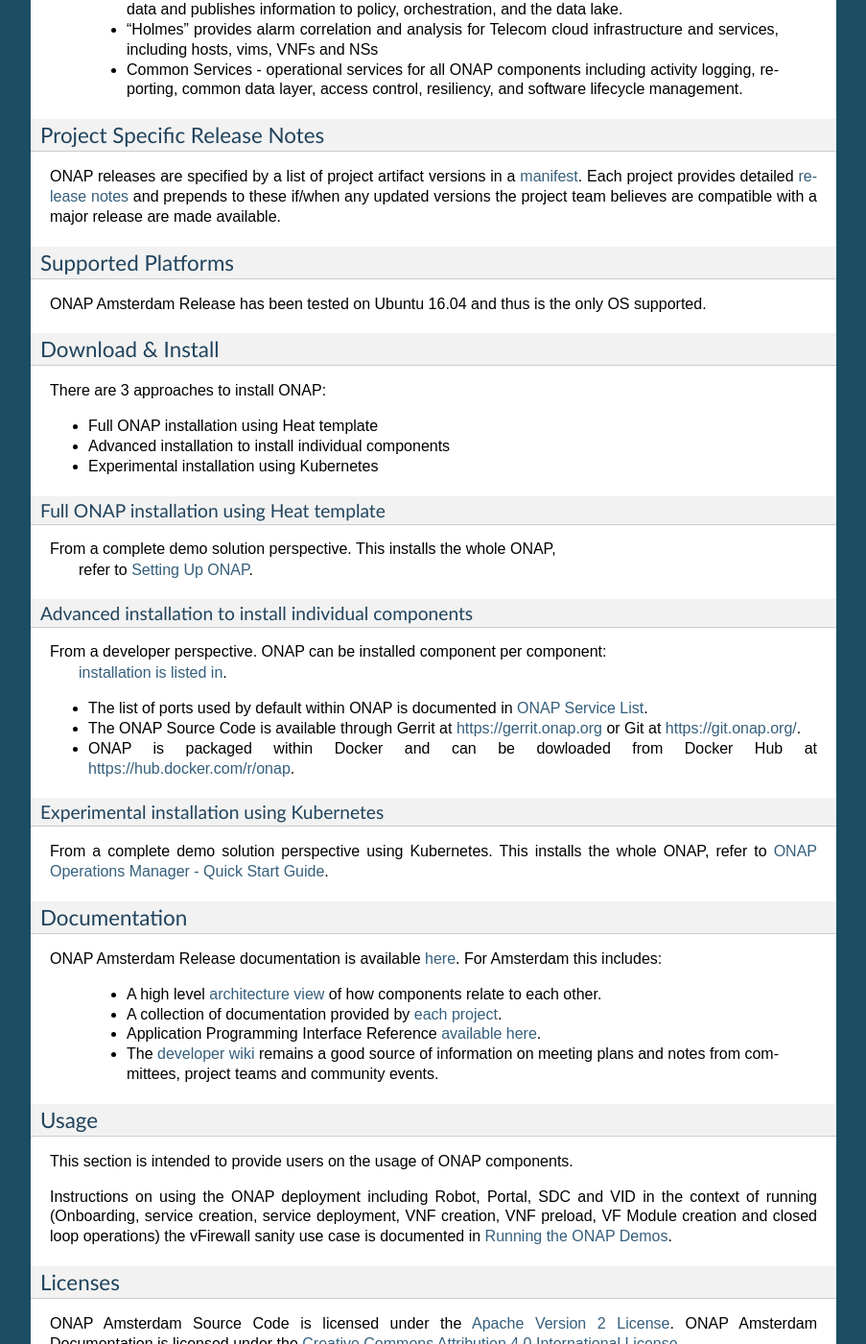
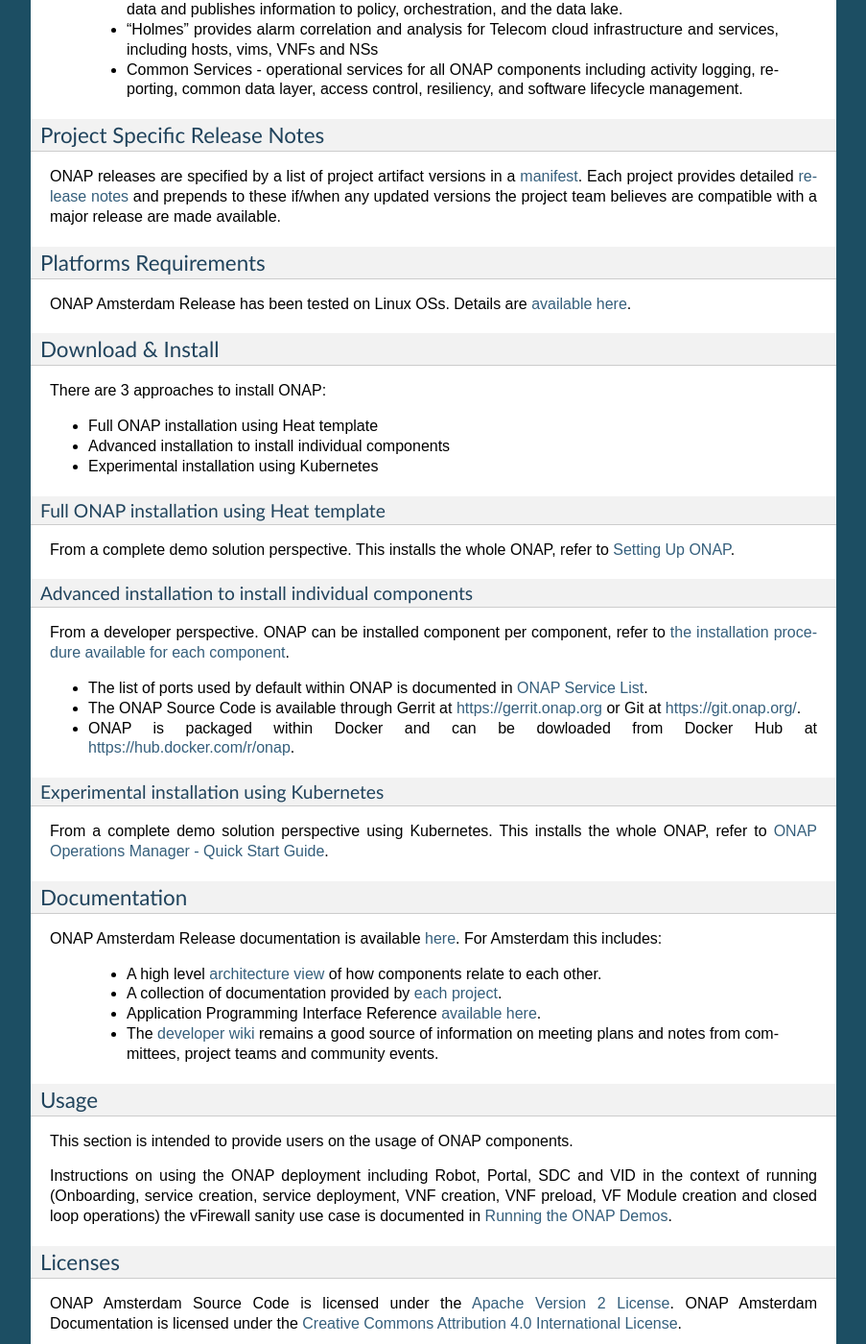
Before and after one commit to onap/doc, a Sphinx documentation site: the page built from docs/release/index.rst, in a window 1280 px wide and 1400 px high, scrolled down 1191 px. Shown: the whole window at 96% size, without its empty margins (198-1101 px from the left). Built offline with Sphinx 7.4.7, drawn with Linux system fonts in a browser that asks for light colours; formulas are drawn with MathJax 3; pages that are not in the unit, such as notebooks, are missing from menus; some of the changed text lies outside the part shown.

Commit message:
Update Master Release Notes
-Chnage procedure to report a bug for non expert
-Update platform requirement

Issue-Id: DOC-150

Change-Id: I2abd23af2e5f435cd3c34cb7867a93063c520f57
Signed-off-by: Gildas Lanilis <gildas.lanilis@huawei.com>

```diff
--- a/docs/release/index.rst
+++ b/docs/release/index.rst
@@ -95,10 +95,10 @@
 and prepends to these if/when any updated versions the project team believes
 are compatible with a major release are made available.
 
-Supported Platforms
-+++++++++++++++++++
-ONAP Amsterdam Release has been tested on Ubuntu 16.04 and thus is
-the only OS supported.
+Platforms Requirements
+++++++++++++++++++++++
+ONAP Amsterdam Release has been tested on Linux OSs. Details are `available here <http://onap.readthedocs.io/en/latest/guides/onap-developer/settingup/fullonap.html#requirements>`_.
+
 
 .. index:: Download
 
@@ -112,13 +112,11 @@
 
 Full ONAP installation using Heat template
 ~~~~~~~~~~~~~~~~~~~~~~~~~~~~~~~~~~~~~~~~~~
-From a complete demo solution perspective. This installs the whole ONAP,
- refer to :ref:`Setting Up ONAP <demo-installing-running-onap>`.
+From a complete demo solution perspective. This installs the whole ONAP, refer to :ref:`Setting Up ONAP <demo-installing-running-onap>`.
 
 Advanced installation to install individual components
 ~~~~~~~~~~~~~~~~~~~~~~~~~~~~~~~~~~~~~~~~~~~~~~~~~~~~~~
-From a developer perspective. ONAP can be installed component per component:
- :ref:`installation is listed in <doc_onap-developer_guide_projects>`.
+From a developer perspective. ONAP can be installed component per component, refer to :ref:`the installation procedure available for each component<doc_onap-developer_guide_projects>`.
 
 * The list of ports used by default within ONAP is documented in `ONAP Service List <https://wiki.onap.org/display/DW/ONAP+Services+List>`_.
 * The ONAP Source Code is available through Gerrit at https://gerrit.onap.org or Git at https://git.onap.org/.
@@ -175,12 +171,10 @@
 +++++++++++++++++++
 There are 2 ways to report a bug in ONAP.
 
- * In case you are familiar within ONAP, you can directly
-   report a bug by creating a Jira issue
-   at `ONAP Jira <https://jira.onap.org>`_.
+ * In case you are familiar within ONAP, you can directly report a bug by creating a Jira issue at `ONAP Jira <https://jira.onap.org>`_.
 
- * If you don't know you are facing a bug or have a question, email
-   the ONAP Discuss mailing list at onap-discuss@lists.onap.org .
+ * If you don't know you are facing a bug or have a question, post your question into the `Ask question <https://wiki.onap.org/display/DW/questions/all>`_.
+You will need a Linux Foundation ID to login and post your question. Get a Linux Foundation Identity using this `quick procedure <https://wiki.onap.org/display/DW/Joining+the+Community>`_.
 
 You may consider these `recommendations <https://wiki.onap.org/display/DW/Tracking+Issues+with+JIRA#TrackingIssueswithJIRA-RecommendationsforwrittingProperJIRAIssue>`_ to elaborate the issue you are facing and this `guideline <https://wiki.onap.org/display/DW/Mailing+Lists>`_ to register into the ONAP Discuss mailing list.
 
```
Also changed, not shown: other parts of docs/release/index.rst (+1 -3 lines).
